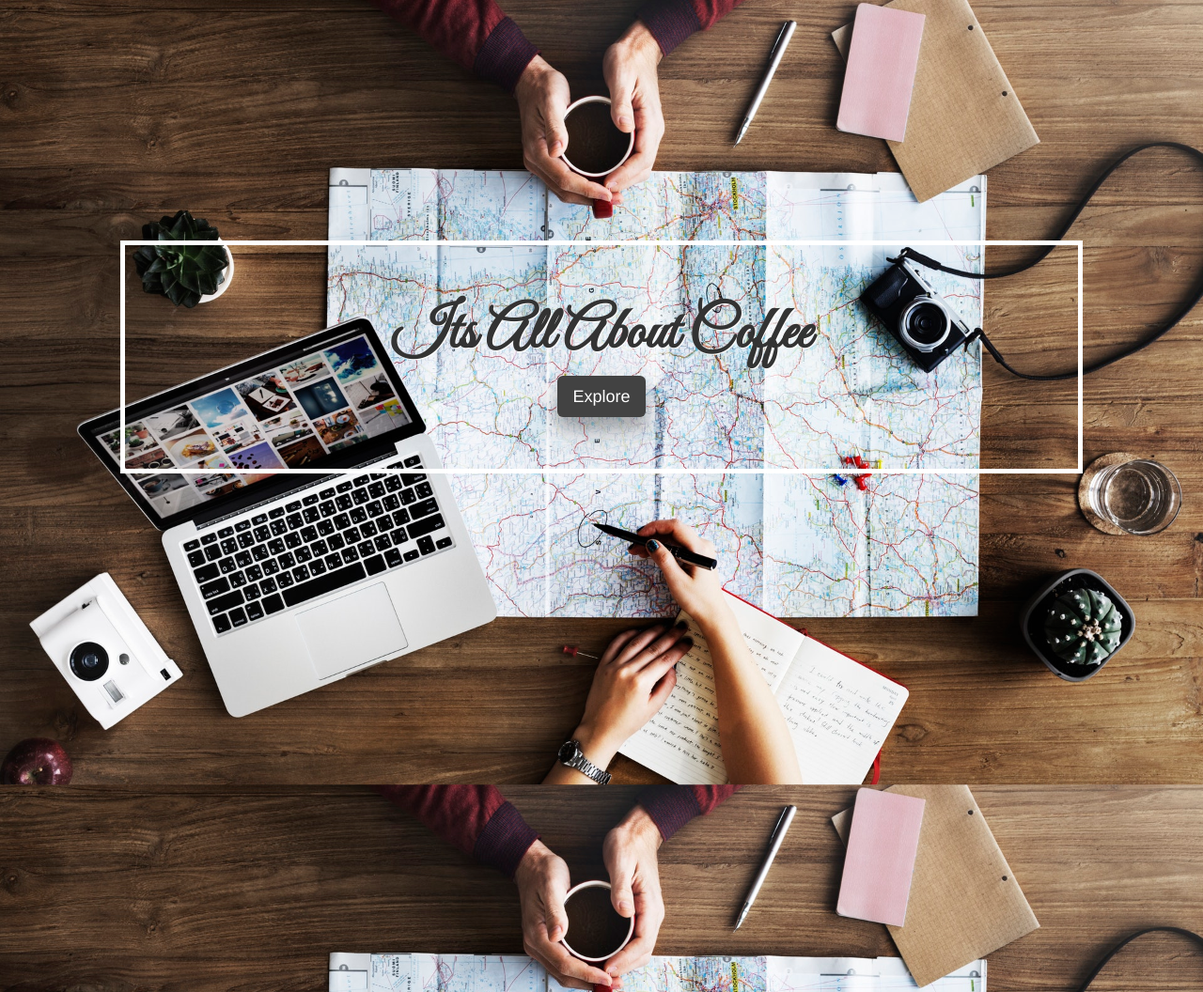
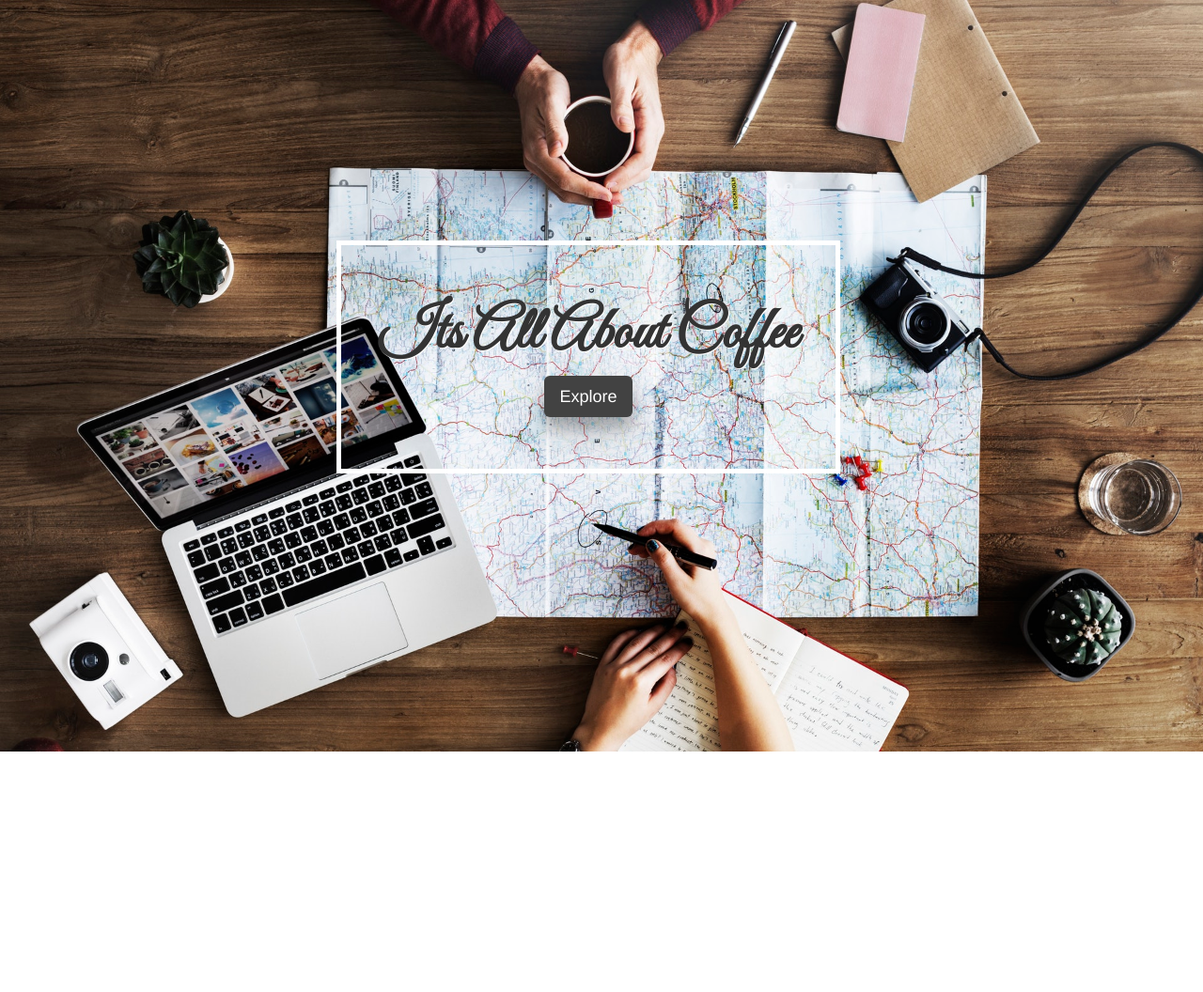
Before and after one commit to ranielescalante/csp1, a plain HTML site: page index.html in a window 1280 px wide. Shown: the whole page at 94% size. After the commit the page ends 800 px from the top, so only its background shows below. Drawn offline with Linux system fonts and the light colour scheme.

Commit message:
csp1 activity update for fixed image

```diff
--- a/css/mainstyle.css
+++ b/css/mainstyle.css
@@ -14,7 +14,6 @@ body {
 	background: url(../img/header.jpeg);
 	background-repeat: no-repeat;
 	background-size: cover;
-	background-position: 100%;
 	background-attachment: fixed;
 	height: 100vh;
 }
@@ -25,7 +24,7 @@ body {
 	padding: 40px;
 	margin:20% 10%;
 	text-align: center;
-
+	position: fixed;
 }
 
 h1 {
@@ -72,7 +71,7 @@ h1 {
 		.jumbotron {
 		background: none;
 		padding: 40px;
-		margin:50% 10%;
+		margin:50% 20%;
 	}
 }
 
@@ -80,5 +79,9 @@ h1 {
 	 /*Desktop*/
 /*-----------------*/
 @media only	screen and (min-width: 969px){
-
+	.jumbotron {
+	background: none;
+	padding: 40px;
+	margin:20% 28%;
+	}
 }
```
Also changed, not shown: html/coffeenews.html (+1 -1 lines), html/gallery.html (+1 -1 lines), html/history.html (+1 -1 lines), html/thoughts.html (+1 -1 lines).
